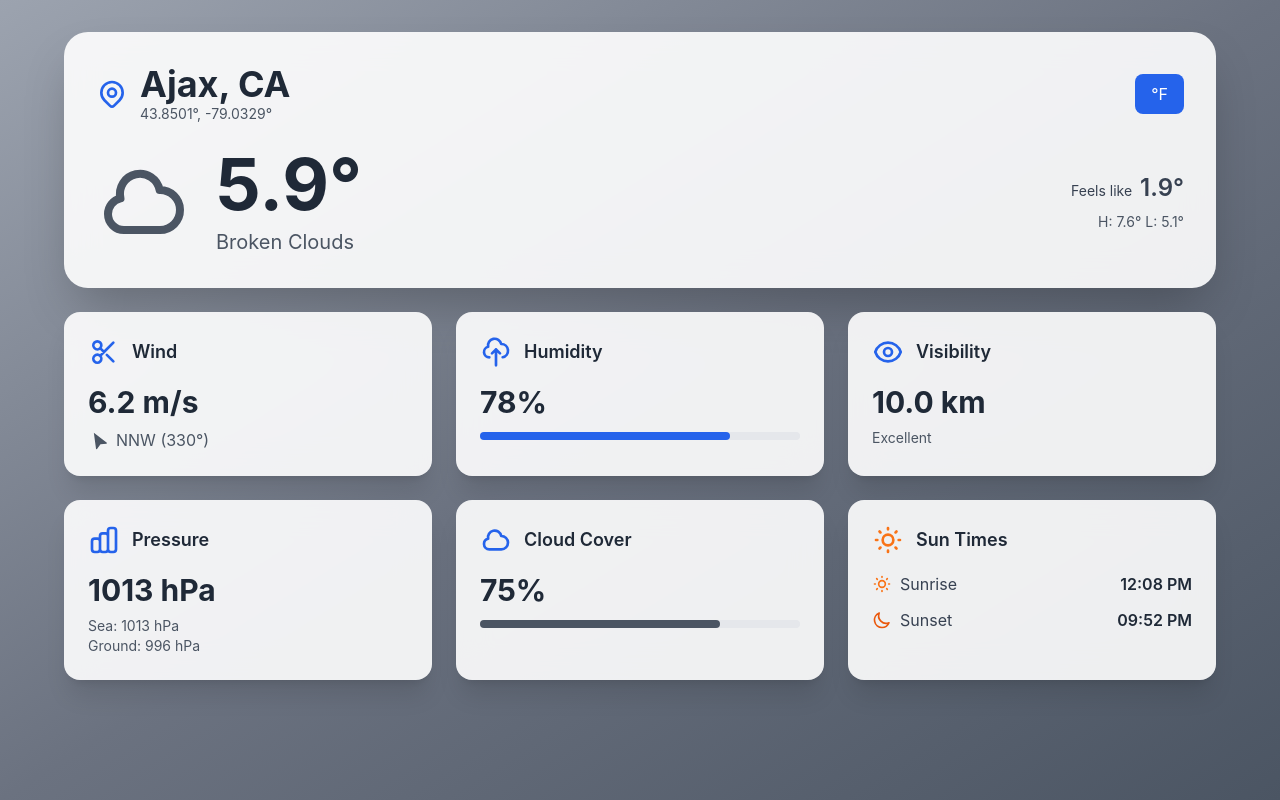
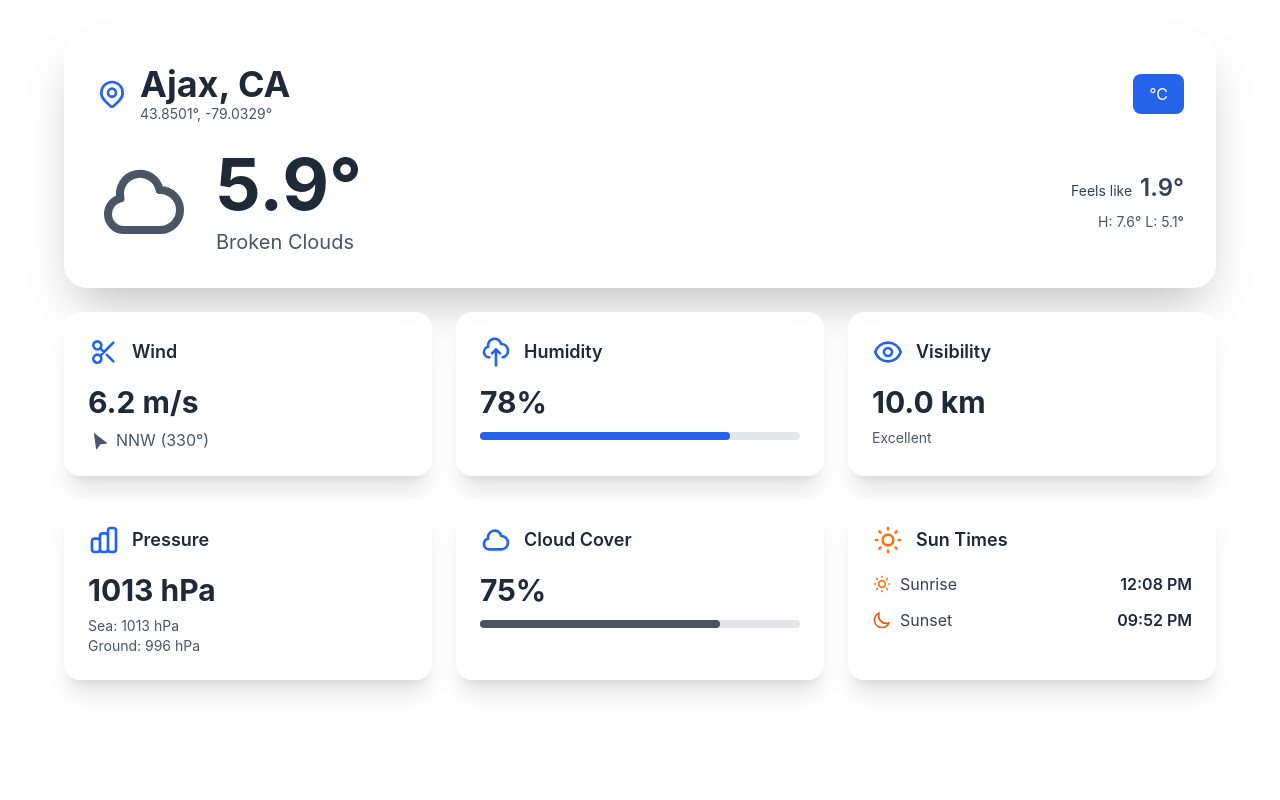
Before and after one commit to PuneethKal/weather-app, a React (Create React App) app in the folder client/: page / in a window 1280 px wide. Built offline with nearby package versions, Linux system fonts and the light colour scheme.

Commit message:
fixed temp change bug

```diff
--- a/client/src/WeatherDashboard.js
+++ b/client/src/WeatherDashboard.js
@@ -35,9 +35,9 @@ export default function WeatherDashboard() {
   const kelvinToCelsius = (k) => (k - 273.15).toFixed(1);
   const kelvinToFahrenheit = (k) => ((k - 273.15) * 9/5 + 32).toFixed(1);
 
-  const [tempUnit, setTempUnit] = useState('C');
+  const [tempUnit, setTempUnit] = useState('F');
 
-  const getTemp = (k) => tempUnit === 'C' ? kelvinToCelsius(k) : kelvinToFahrenheit(k);
+  const getTemp = (k) => tempUnit === 'F' ? kelvinToCelsius(k) : kelvinToFahrenheit(k);
 
   const formatTime = (timestamp) => {
     const date = new Date(timestamp * 1000);
@@ -49,18 +49,18 @@ export default function WeatherDashboard() {
     return directions[Math.round(deg / 22.5) % 16];
   };
 
-  const getWeatherGradient = (condition) => {
-    const gradients = {
-      'Clouds': 'from-gray-400 via-gray-500 to-gray-600',
-      'Clear': 'from-blue-400 via-blue-500 to-blue-600',
-      'Rain': 'from-gray-600 via-gray-700 to-gray-800',
-      'Snow': 'from-blue-200 via-blue-300 to-blue-400',
-    };
-    return gradients[condition] || 'from-gray-400 via-gray-500 to-gray-600';
-  };
+  // const getWeatherGradient = (condition) => {
+  //   const gradients = {
+  //     'Clouds': 'from-gray-400 via-gray-500 to-gray-600',
+  //     'Clear': 'from-blue-400 via-blue-500 to-blue-600',
+  //     'Rain': 'from-gray-600 via-gray-700 to-gray-800',
+  //     'Snow': 'from-blue-200 via-blue-300 to-blue-400',
+  //   };
+  //   return gradients[condition] || 'from-gray-400 via-gray-500 to-gray-600';
+  // };
 
   return (
-    <div className={`min-h-screen bg-gradient-to-br ${getWeatherGradient(weatherData.weather[0].main)} p-4 sm:p-8`}>
+    <div className={`min-h-screen bg-gradient-to-br p-4 sm:p-8`}>
       <div className="max-w-6xl mx-auto">
         {/* Header Card */}
         <div className="bg-white/90 backdrop-blur-lg rounded-3xl shadow-2xl p-6 sm:p-8 mb-6">
```
